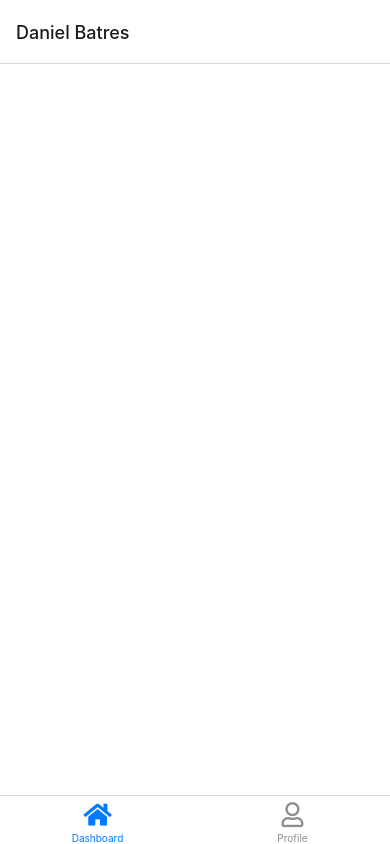
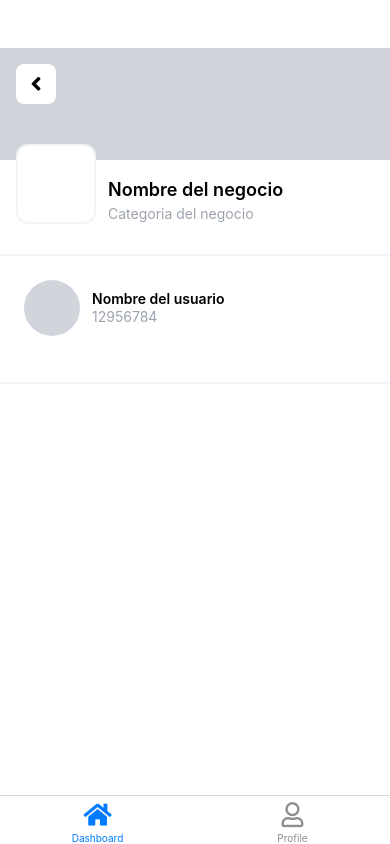
Before and after one commit to Empresadgra/mobile-application, a React Native app: screen /Store in a window 390 px wide. Built offline with nearby package versions, Linux system fonts and the light colour scheme.

Commit message:
Add store view

```diff
--- a/src/navigation/CustomerDashboardNavigation.tsx
+++ b/src/navigation/CustomerDashboardNavigation.tsx
@@ -1,6 +1,7 @@
 import React from 'react';
 import  { createStackNavigator } from "@react-navigation/stack";
 import { CustomerDashboard } from '../screens/CustomerDashboard';
+import { Store } from "../screens/Store";
 
 const Stack = createStackNavigator();
 
@@ -15,6 +16,15 @@ function CustomerDashboardNavigation(): JSX.Element {
           headerTransparent: true,
         }}
       />
+      <Stack.Screen
+        name='Store'
+        component={Store}
+        options={{
+          title:"",
+          headerTransparent: true,
+          headerShown: false,
+        }}
+      />
     </Stack.Navigator>
   );
 }
--- a/src/navigation/CustomerNavigation.tsx
+++ b/src/navigation/CustomerNavigation.tsx
@@ -10,13 +10,14 @@ export function CustomerNavigation(): JSX.Element {
   return (
     <Tab.Navigator>
       <Tab.Screen
-        name="Daniel Batres"
+        name="CustomerDashboard"
         component={CustomerDashboardNavigation}
         options={{
             tabBarLabel: "Dashboard",
             tabBarIcon: ({ color, size }) => (
             <Icon name="home" color={color} size={size} />
             ),
+            headerShown: false
         }}
         />
         <Tab.Screen
--- a/src/screens/CustomerDashboard.tsx
+++ b/src/screens/CustomerDashboard.tsx
@@ -1,11 +1,23 @@
 import React from "react";
-import { View } from "react-native";
+import { ScrollView, View, Text, TouchableWithoutFeedback } from "react-native";
 
-function CustomerDashboard() {
-  return (
-    <View className="bg-white h-full">
+function CustomerDashboard({ navigation }) {
+    const goToStore = () => {
+        navigation.navigate("Store");
+    }
 
-    </View>
+    return (
+      <ScrollView horizontal={false} className="flex-1 bg-red p-4 pt-16 bg-white">
+        <TouchableWithoutFeedback onPress={() => goToStore()}>
+            <View className="bg-gray-100 h-32 rounded-2xl p-6">
+              <Text>¡Visita nuestra tienda!</Text>
+            </View>
+        </TouchableWithoutFeedback>
+        <Text className="mt-6 mb-6 text-lg">Buscar por categorias</Text>
+        <View className="bg-gray-100 h-96 flex-1"></View>
+        <Text className="mt-6 mb-6 text-lg">Explorar nuevos negocios</Text>
+        <View className="h-52 bg-gray-100 rounded-lg"></View>
+      </ScrollView>
   );
 }
 
--- /dev/null
+++ b/src/screens/Store.tsx
@@ -0,0 +1,35 @@
+import React from "react";
+import { ScrollView, Text, TouchableWithoutFeedback, View } from "react-native";
+import Icon from 'react-native-vector-icons/FontAwesome5';
+
+function Store({ navigation }): JSX.Element {
+  return (
+    <ScrollView className="pt-12 bg-white flex-1 relative">
+      <View className="bg-gray-300 h-28"></View>
+      <View className="h-24  border-b-2 border-gray-100 flex-row">
+        <View className="w-24"></View>
+        <View className="pl-3 pt-4">
+          <Text className="text-lg font-semibold">Nombre del negocio</Text>
+          <Text className="text-sm text-gray-400">Categoria del negocio</Text>
+        </View>
+      </View>
+      <View className="p-6 h-32 border-b-2 border-gray-100">
+        <View className="flex-row items-center gap-3">
+          <View className="bg-gray-300 rounded-full h-14 w-14"></View>
+          <View>
+            <Text className="font-semibold">Nombre del usuario</Text>
+            <Text className="text-gray-400 text-sm">12956784</Text>
+          </View>
+        </View>
+      </View>
+      <View className="bg-white w-20 h-20 rounded-xl absolute top-24 left-4 b-gray-600 border-2 border-gray-100"></View>
+      <TouchableWithoutFeedback onPress={() => navigation.goBack()}>
+        <View className="absolute top-4 left-4 bg-white h-10 w-10 rounded-lg flex justify-center items-center">
+          <Icon name="angle-left" size={22} color="black"/>
+        </View>
+      </TouchableWithoutFeedback>
+    </ScrollView>
+  );
+}
+
+export { Store };
```
